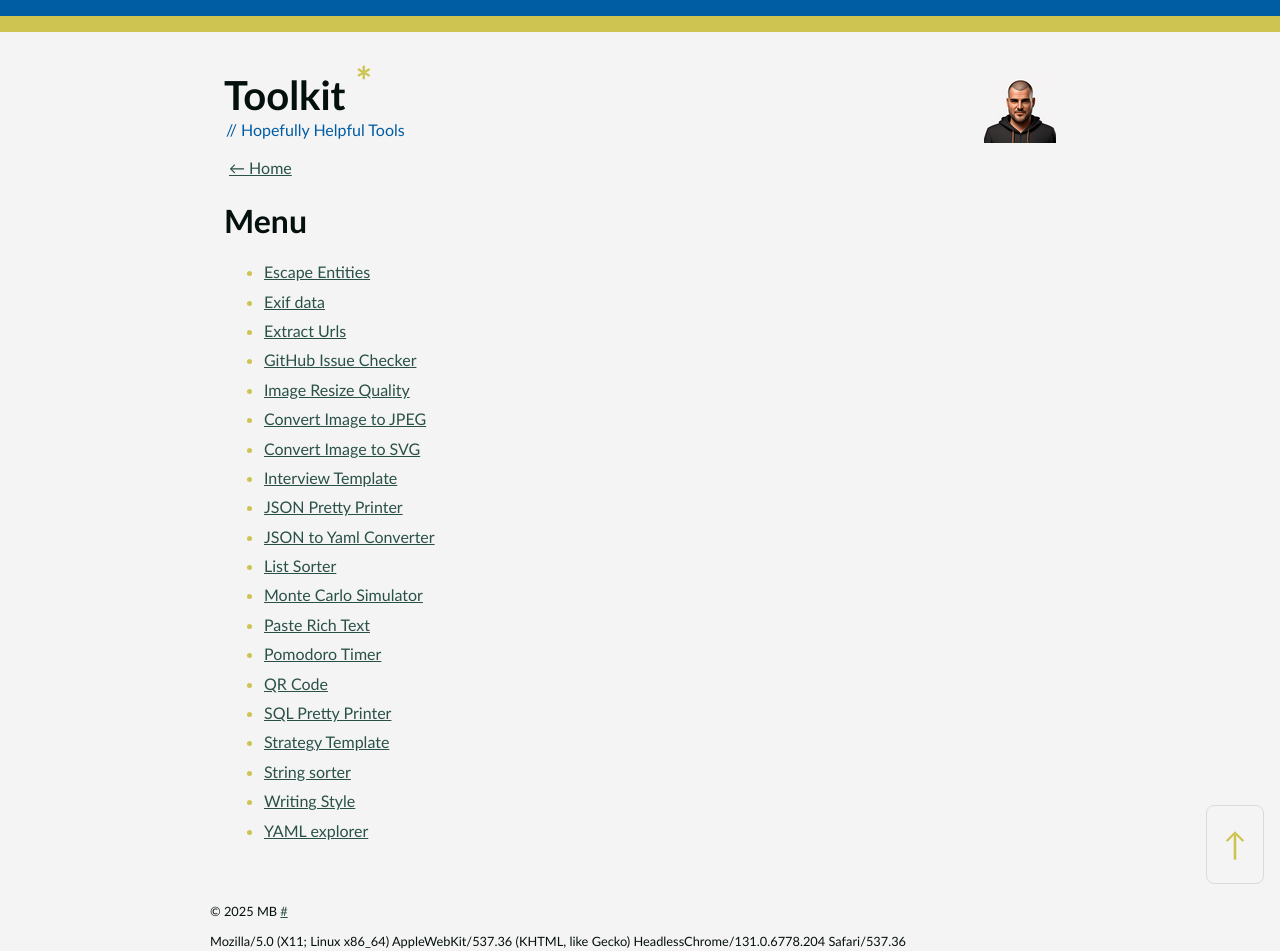
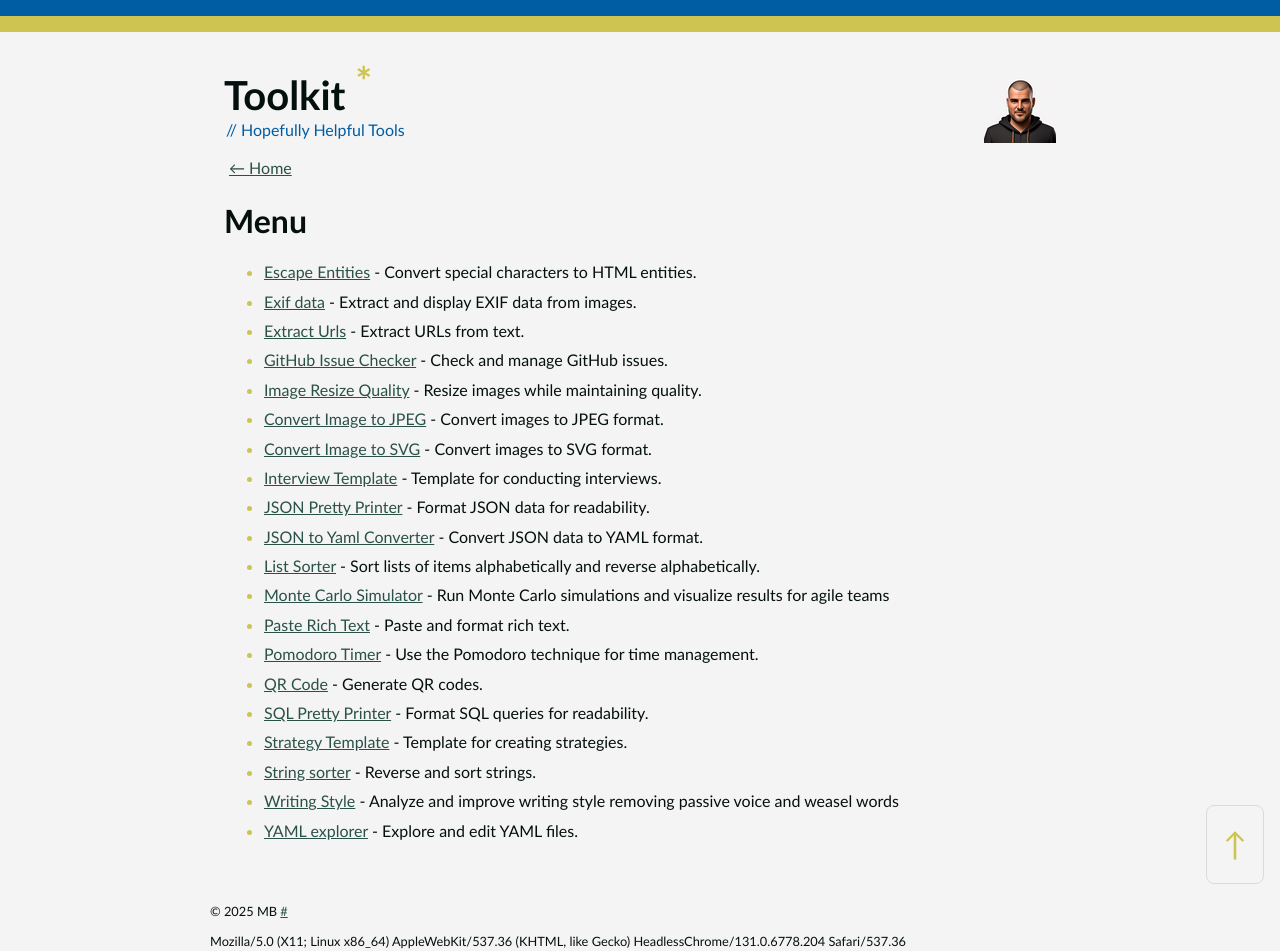
Before and after one commit to mat-0/Tools.TheChels.uk, a Jekyll site: the page built from index.md, in a window 1280 px wide. Built offline with Jekyll 4.4.1, drawn with Linux system fonts in a browser that asks for light colours.

Commit message:
updated wording
Signed-off-by: mat-0 <Github@thechels.uk>

```diff
--- a/index.md
+++ b/index.md
@@ -5,23 +5,23 @@ seo: toolkit
 
 ---
 
-*   [Escape Entities](/escape-entities)
-*   [Exif data](/exif)
-*   [Extract Urls](/extract-urls)
-*   [GitHub Issue Checker](/github-issue)
-*   [Image Resize Quality](/image-resize-quality)
-*   [Convert Image to JPEG](/image-to-jpeg)
-*   [Convert Image to SVG](/image-to-svg)
-*   [Interview Template](/interview-template)
-*   [JSON Pretty Printer](/json-pretty-printer)
-*   [JSON to Yaml Converter](/json-to-yaml)
-*   [List Sorter](/list-sorter)
-*   [Monte Carlo Simulator](/monte-carlo)
-*   [Paste Rich Text](/paste-rich-text)
-*   [Pomodoro Timer](/pomodoro)
-*   [QR Code](/qr)
-*   [SQL Pretty Printer](/sql-pretty-printer)
-*   [Strategy Template](/strategy-template)
-*   [String sorter](/string-sorter)
-*   [Writing Style](/writing-style)
-*   [YAML explorer](/yaml-explorer)
+*   [Escape Entities](/escape-entities) - Convert special characters to HTML entities.
+*   [Exif data](/exif) - Extract and display EXIF data from images.
+*   [Extract Urls](/extract-urls) - Extract URLs from text.
+*   [GitHub Issue Checker](/github-issue) - Check and manage GitHub issues.
+*   [Image Resize Quality](/image-resize-quality) - Resize images while maintaining quality.
+*   [Convert Image to JPEG](/image-to-jpeg) - Convert images to JPEG format.
+*   [Convert Image to SVG](/image-to-svg) - Convert images to SVG format.
+*   [Interview Template](/interview-template) - Template for conducting interviews.
+*   [JSON Pretty Printer](/json-pretty-printer) - Format JSON data for readability.
+*   [JSON to Yaml Converter](/json-to-yaml) - Convert JSON data to YAML format.
+*   [List Sorter](/list-sorter) - Sort lists of items alphabetically and reverse alphabetically.
+*   [Monte Carlo Simulator](/monte-carlo) - Run Monte Carlo simulations and visualize results for agile teams
+*   [Paste Rich Text](/paste-rich-text) - Paste and format rich text.
+*   [Pomodoro Timer](/pomodoro) - Use the Pomodoro technique for time management.
+*   [QR Code](/qr) - Generate QR codes.
+*   [SQL Pretty Printer](/sql-pretty-printer) - Format SQL queries for readability.
+*   [Strategy Template](/strategy-template) - Template for creating strategies.
+*   [String sorter](/string-sorter) - Reverse and sort strings.
+*   [Writing Style](/writing-style) - Analyze and improve writing style removing passive voice and weasel words
+*   [YAML explorer](/yaml-explorer) - Explore and edit YAML files.
```
